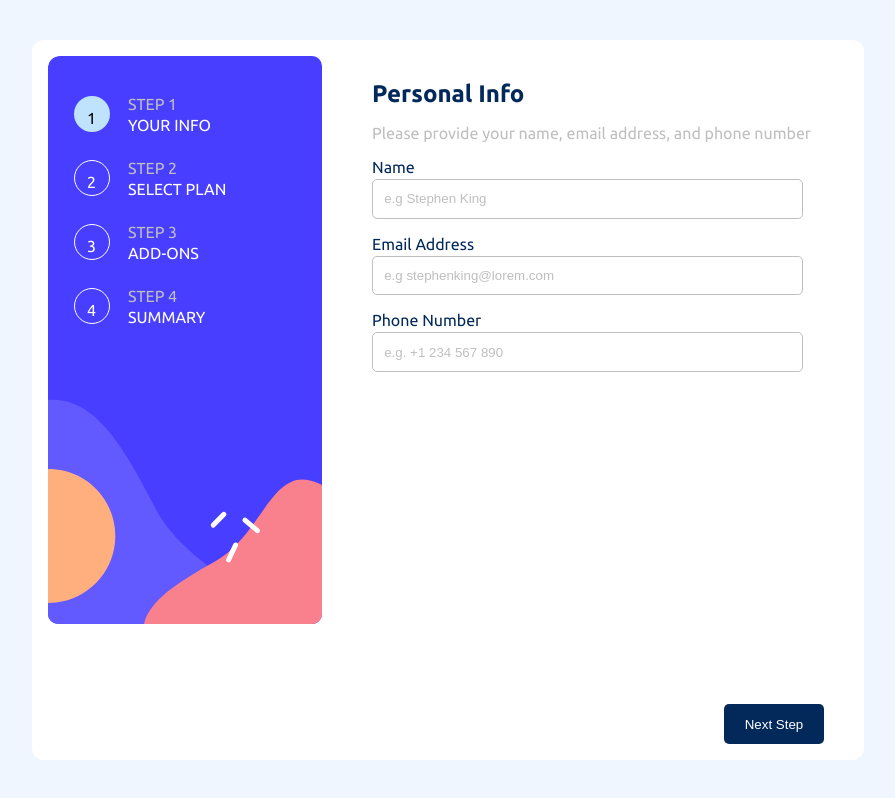
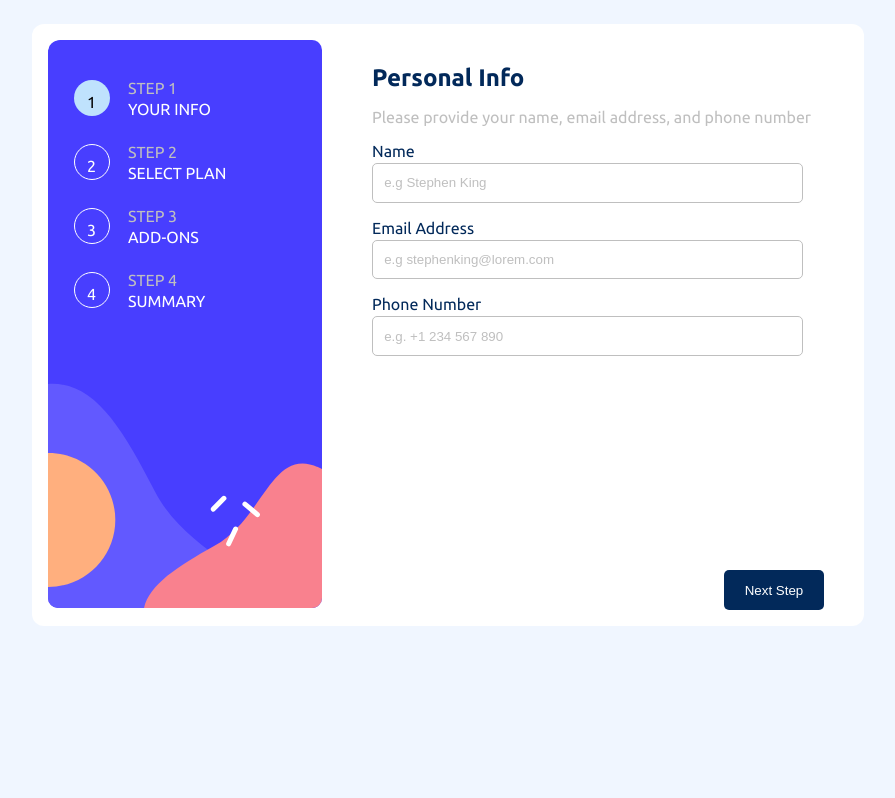
Before and after one commit to ejikemechiozoadiro/multi-step-form, a React (Vite) app: page / in a window 1280 px wide. Shown: the whole page, without its empty margins (192-1087 px from the left). Built offline with nearby package versions, Linux system fonts and the light colour scheme.

Commit message:
fixed css issues with the app being resized on window resize.

```diff
--- a/src/components/Nav/Nav.css
+++ b/src/components/Nav/Nav.css
@@ -12,7 +12,7 @@
     .nav {
         background: url(/src/assets/bg-sidebar-desktop.svg);
         background-repeat: no-repeat;
-        border-radius: inherit;
+        border-radius: 12px;
         width: 300px;
         flex-direction: column;
         justify-content: start;
--- a/src/index.css
+++ b/src/index.css
@@ -25,7 +25,8 @@ body {
 @media screen and (min-width: 768px) {
     body {
         display: flex;
-        justify-content: center;
+        flex-direction: column;
+        /* justify-content: center; */
         align-items: center;
         height: 100vh;
     }
@@ -34,20 +35,24 @@ body {
         border-radius: 12px;
         display: flex;
         justify-content: center;
+        /* align-items: center; */
         background: var(--color-white);
-        width: 75vw;
-        height: 86vh;
-        overflow: hidden;
+        max-width: 75vw;
+        width: auto;
+        /* height: 86vh; */
+        height: 570px;
+        /* overflow: hidden; */
         padding: 1rem;
         position: relative;
+        margin: 1.5rem 1rem 1rem;
     }
 }
 
 @media screen and (min-width: 1024px) {
-    .app {
+    /* .app {
         max-width: 65vw;
         width: auto;
-    }
+    } */
 }
 
 .btn__prev {
```
